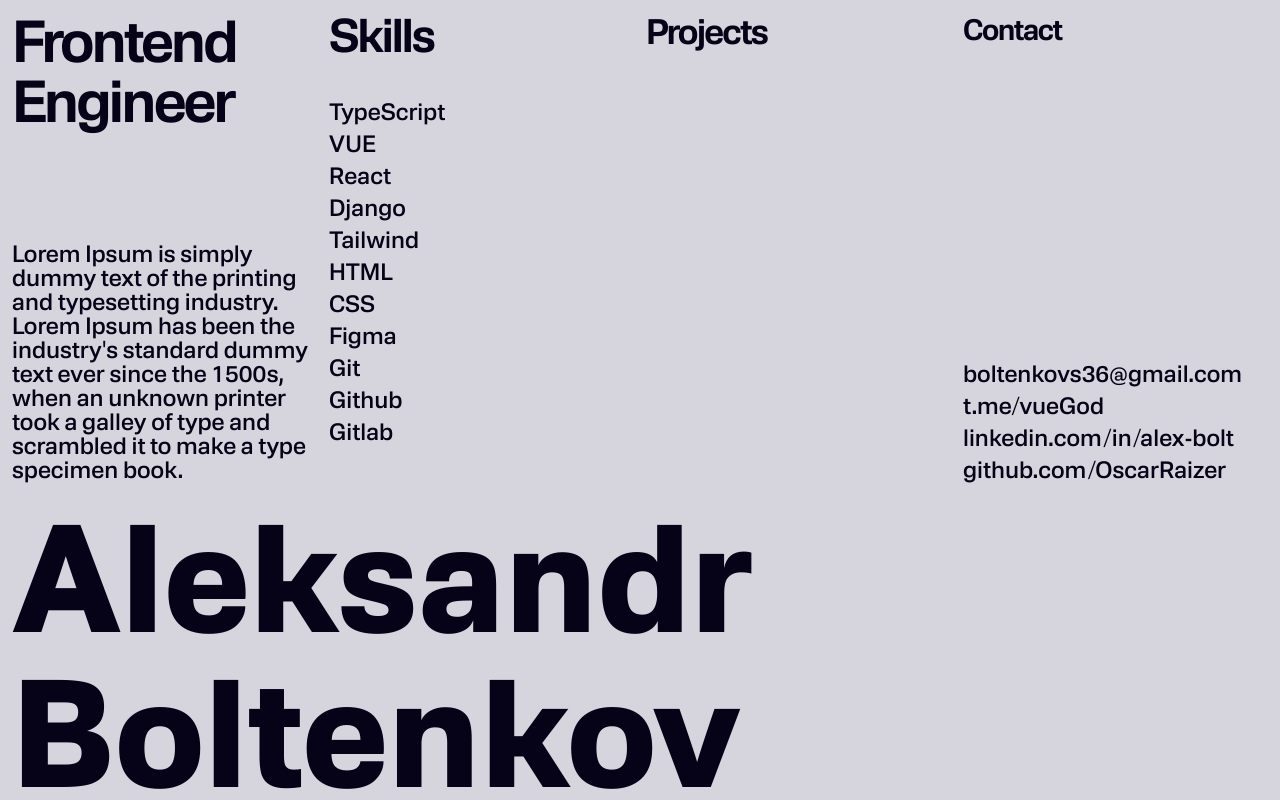
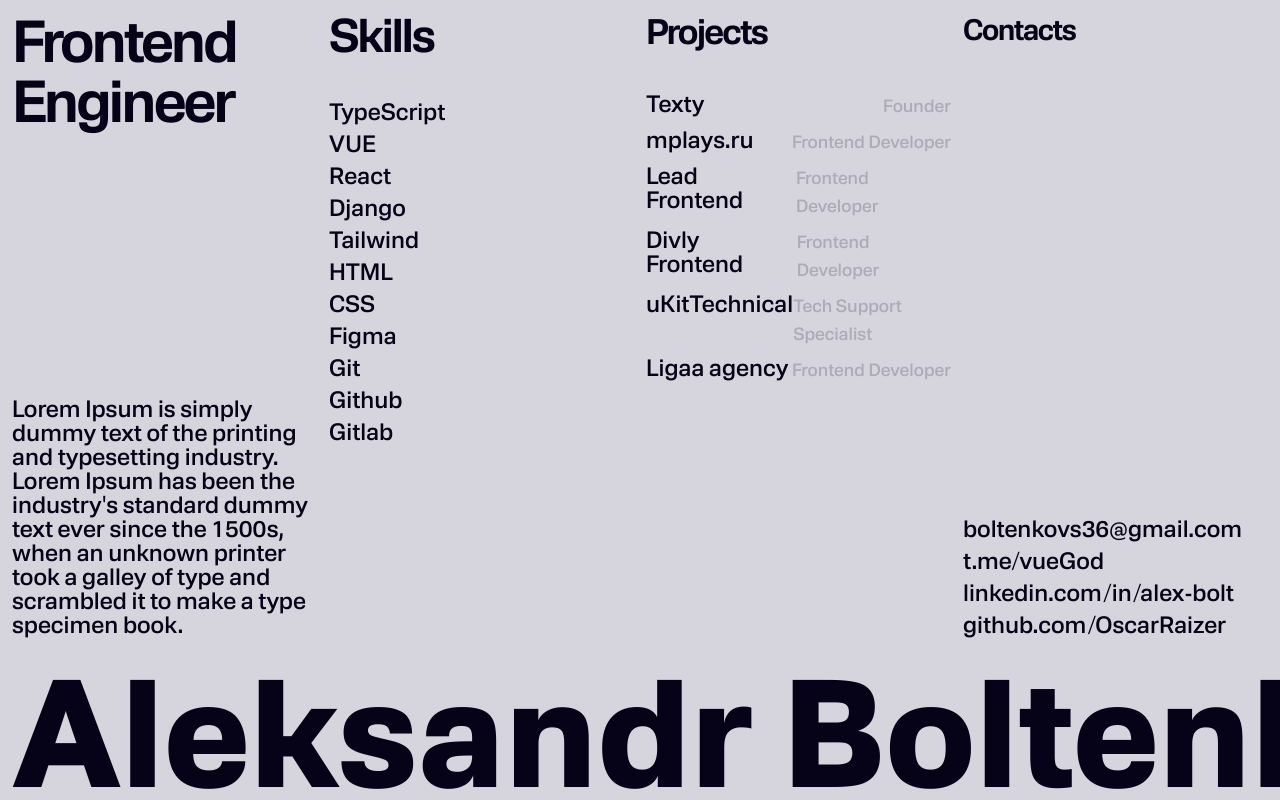
Before and after one commit to OscarRaizer/AlexBolt.dev, a Vue app: page / in a window 1280 px wide. Built offline with nearby package versions, Linux system fonts and the light colour scheme; the HTML template or start-up script is replaced by a standard one.

Commit message:
refactor: adds global store and split main into components

```diff
--- a/src/App.vue
+++ b/src/App.vue
@@ -1,10 +1,24 @@
 <script setup lang="ts">
-import TheHome from '@/components/TheHome.vue'
+import TheFooter from '@/components/TheFooter.vue'
+import TheHero from '@/components/TheHero.vue'
+import SkillsSection from '@/components/SkillsSection.vue'
+import ProjectsSection from '@/components/ProjectsSection.vue'
+import ContactsSection from '@/components/ContactsSection.vue'
 </script>
 
 <template>
   <div class="bg-[#d6d5dd] h-screen p-3 font-demibold leading-none text-[#060218] overflow-hidden">
-    <TheHome />
+    <div class="min-h-screen flex flex-col h-full gap-5">
+      <section class="flex-grow h-full">
+        <div class="grid grid-cols-4 h-full gap-3">
+          <TheHero />
+          <SkillsSection />
+          <ProjectsSection />
+          <ContactsSection />
+        </div>
+      </section>
+      <TheFooter />
+    </div>
   </div>
 </template>
 
--- /dev/null
+++ b/src/components/ContactsSection.vue
@@ -0,0 +1,21 @@
+<script setup lang="ts">
+import { useGlobalStore } from '@/stores/GlobalStore'
+
+const store = useGlobalStore()
+
+const contacts = store.contacts
+</script>
+<template>
+  <div class="flex flex-col justify-between gap-10 h-full">
+    <h2 class="text-3xl tracking-tighter mb-10">Contacts</h2>
+    <div class="flex flex-col gap-2">
+      <a
+        v-for="contact in contacts"
+        :key="contact.name"
+        class="font-medium text-2xl leading-6 hover:bg-[#060218] hover:text-[#d6d5dd]"
+        href="contact.link"
+        >{{ contact.name }}</a
+      >
+    </div>
+  </div>
+</template>
--- /dev/null
+++ b/src/components/ProjectsSection.vue
@@ -0,0 +1,18 @@
+<script setup lang="ts">
+import { useGlobalStore } from '@/stores/GlobalStore'
+
+const store = useGlobalStore()
+
+const projects = store.projects
+</script>
+<template>
+  <div>
+    <h2 class="text-4xl tracking-tighter mb-10">Projects</h2>
+    <ul class="flex flex-col gap-2 font-medium text-2xl leading-6">
+      <li v-for="project in projects" :key="project.name" class="flex justify-between">
+        <span>{{ project.name }}</span>
+        <span class="text-lg text-[#adabba]">{{ project.role }}</span>
+      </li>
+    </ul>
+  </div>
+</template>
--- /dev/null
+++ b/src/components/SkillsSection.vue
@@ -0,0 +1,17 @@
+<script setup lang="ts">
+import { useGlobalStore } from '@/stores/GlobalStore'
+
+const store = useGlobalStore()
+
+const skills = store.skills
+</script>
+<template>
+  <div>
+    <h2 class="text-5xl tracking-tighter mb-10">Skills</h2>
+    <ul class="flex flex-col gap-2 font-medium text-2xl leading-6">
+      <li v-for="skill in skills" :key="skill">
+        <span>{{ skill }}</span>
+      </li>
+    </ul>
+  </div>
+</template>
--- /dev/null
+++ b/src/components/TheFooter.vue
@@ -0,0 +1,6 @@
+<script setup lang="ts"></script>
+<template>
+  <section class="mt-auto w-max">
+    <h1 class="text-nowrap font-bold text-[155px]">Aleksandr Boltenkov</h1>
+  </section>
+</template>
--- /dev/null
+++ b/src/components/TheHero.vue
@@ -0,0 +1,11 @@
+<script setup lang="ts"></script>
+<template>
+  <div class="flex flex-col justify-between gap-10 h-full">
+    <h2 class="text-6xl tracking-tighter">Frontend Engineer</h2>
+    <p class="font-medium text-2xl leading-6">
+      Lorem Ipsum is simply dummy text of the printing and typesetting industry. Lorem Ipsum has
+      been the industry's standard dummy text ever since the 1500s, when an unknown printer took a
+      galley of type and scrambled it to make a type specimen book.
+    </p>
+  </div>
+</template>
--- a/src/components/TheHome.vue
+++ /dev/null
@@ -1,62 +0,0 @@
-<script setup lang="ts"></script>
-<template>
-  <div class="min-h-screen flex flex-col h-full gap-5">
-    <section class="flex-grow h-full">
-      <div class="grid grid-cols-4 h-full gap-3">
-        <div class="flex flex-col justify-between gap-10 h-full">
-          <h2 class="text-6xl tracking-tighter">Frontend Engineer</h2>
-          <p class="font-medium text-2xl leading-6">
-            Lorem Ipsum is simply dummy text of the printing and typesetting industry. Lorem Ipsum
-            has been the industry's standard dummy text ever since the 1500s, when an unknown
-            printer took a galley of type and scrambled it to make a type specimen book.
-          </p>
-        </div>
-
-        <div>
-          <h2 class="text-5xl tracking-tighter mb-10">Skills</h2>
-          <ul class="flex flex-col gap-2 font-medium text-2xl leading-6">
-            <li>TypeScript</li>
-            <li>VUE</li>
-            <li>React</li>
-            <li>Django</li>
-            <li>Tailwind</li>
-            <li>HTML</li>
-            <li>CSS</li>
-            <li>Figma</li>
-            <li>Git</li>
-            <li>Github</li>
-            <li>Gitlab</li>
-          </ul>
-        </div>
-        <div><h2 class="text-4xl tracking-tighter mb-10">Projects</h2></div>
-        <div class="flex flex-col justify-between gap-10 h-full">
-          <h2 class="text-3xl tracking-tighter mb-10">Contact</h2>
-          <div class="flex flex-col gap-2">
-            <a
-              class="font-medium text-2xl leading-6 hover:bg-[#060218] hover:text-[#d6d5dd]"
-              href="mailto:boltenkovs36@gmail.com"
-              >boltenkovs36@gmail.com</a
-            >
-            <a
-              class="font-medium text-2xl leading-6 hover:bg-[#060218] hover:text-[#d6d5dd]"
-              href="https://t.me/vueGod"
-              >t.me/vueGod</a
-            ><a
-              class="font-medium text-2xl leading-6 hover:bg-[#060218] hover:text-[#d6d5dd]"
-              href="https://www.linkedin.com/in/alex-bolt/"
-              >linkedin.com/in/alex-bolt</a
-            ><a
-              class="font-medium text-2xl leading-6 hover:bg-[#060218] hover:text-[#d6d5dd]"
-              href="https://github.com/OscarRaizer"
-              >github.com/OscarRaizer</a
-            >
-          </div>
-        </div>
-      </div>
-    </section>
-
-    <section class="mt-auto">
-      <h1 class="font-bold text-[155px]">Aleksandr Boltenkov</h1>
-    </section>
-  </div>
-</template>
--- a/src/router/index.ts
+++ b/src/router/index.ts
@@ -1,13 +1,13 @@
 import { createRouter, createWebHistory } from 'vue-router'
-import HomeView from '@/components/TheHome.vue'
+import App from '@/App.vue'
 
 const router = createRouter({
   history: createWebHistory(import.meta.env.BASE_URL),
   routes: [
     {
       path: '/',
-      name: 'home',
-      component: HomeView,
+      name: 'app',
+      component: App,
     },
   ],
 })
--- /dev/null
+++ b/src/stores/GlobalStore.ts
@@ -0,0 +1,35 @@
+import { defineStore } from 'pinia'
+
+export const useGlobalStore = defineStore('counter', () => {
+  const skills = [
+    'TypeScript',
+    'VUE',
+    'React',
+    'Django',
+    'Tailwind',
+    'HTML',
+    'CSS',
+    'Figma',
+    'Git',
+    'Github',
+    'Gitlab',
+  ]
+
+  const projects = [
+    { name: 'Texty', role: 'Founder' },
+    { name: 'mplays.ru', role: 'Frontend Developer' },
+    { name: 'Lead Frontend', role: 'Frontend Developer' },
+    { name: 'Divly Frontend', role: 'Frontend Developer' },
+    { name: 'uKitTechnical', role: 'Tech Support Specialist' },
+    { name: 'Ligaa agency', role: 'Frontend Developer' },
+  ]
+
+  const contacts = [
+    { name: 'boltenkovs36@gmail.com', link: 'mailto:boltenkovs36@gmail.com' },
+    { name: 't.me/vueGod', link: 'https://t.me/vueGod' },
+    { name: 'linkedin.com/in/alex-bolt', link: 'https://www.linkedin.com/in/alex-bolt' },
+    { name: 'github.com/OscarRaizer', link: 'https://github.com/OscarRaizer' },
+  ]
+
+  return { skills, projects, contacts }
+})
```
